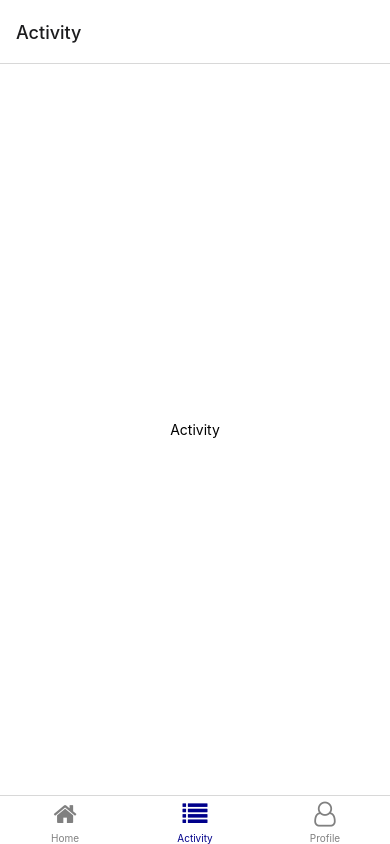
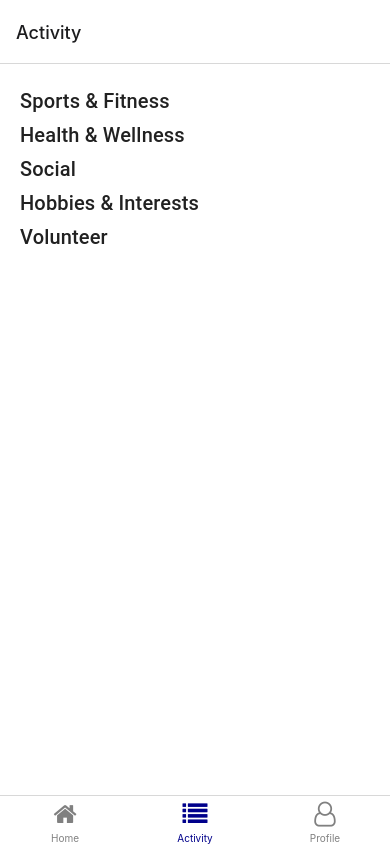
Before and after one commit to PearlynnT/BrainHack-CODE_EXP-2022, a React Native app: screen /Activity in a window 390 px wide. Built offline with nearby package versions, Linux system fonts and the light colour scheme.

Commit message:
Added category to Activity Screen

```diff
--- a/screens/ActivityScreen.js
+++ b/screens/ActivityScreen.js
@@ -1,12 +1,33 @@
 import React from "react";
-import { Text, StyleSheet, View, TouchableOpacity } from "react-native";
+import {
+  Text,
+  StyleSheet,
+  View,
+  FlatList,
+  TouchableOpacity,
+} from "react-native";
+import { Title } from "react-native-paper";
 import { createStackNavigator } from "@react-navigation/stack";
 import { useNavigation } from "@react-navigation/native";
+
+const category = [
+  { cat: "Sports & Fitness" },
+  { cat: "Health & Wellness" },
+  { cat: "Social" },
+  { cat: "Hobbies & Interests" },
+  { cat: "Volunteer" },
+];
 
 export default function ActivityScreen() {
   return (
     <View style={styles.container}>
-      <Text>Activity</Text>
+      <FlatList
+        data={category}
+        renderItem={({ item }) => {
+          return <Title>{item.cat}</Title>;
+        }}
+        keyExtractor={(item) => item.cat}
+      />
     </View>
   );
 }
@@ -15,7 +36,7 @@ const styles = StyleSheet.create({
   container: {
     flex: 1,
     backgroundColor: "#fff",
-    alignItems: "center",
-    justifyContent: "center",
+    justifyContent: "flex-start",
+    padding: 20,
   },
 });
```
